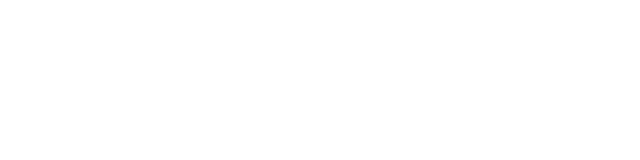
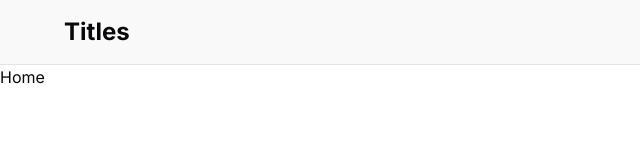
Before and after one commit to alepeltier/frontend-developer-tech-test, a Next.js app: page / in a window 1280 px wide. Shown: the top 160 px of the page, without its empty margins (0-640 px from the left). Built offline with nearby package versions, Linux system fonts and the light colour scheme.

Commit message:
feat: basic layout

```diff
--- /dev/null
+++ b/src/app/_components/footer/Footer.tsx
@@ -0,0 +1,11 @@
+import WidthContainer from "@/components/layout/width-container/WidthContainer";
+
+export default function Footer() {
+  return (
+    <div className="h-fit py-6 px-4 bg-secondary/50 border-t">
+      <WidthContainer>
+        <></>
+      </WidthContainer>
+    </div>
+  );
+}
--- /dev/null
+++ b/src/app/_components/header/Header.tsx
@@ -0,0 +1,14 @@
+import WidthContainer from "@/components/layout/width-container/WidthContainer";
+import Link from "next/link";
+
+export default function Header() {
+  return (
+    <div className="border-b px-4 bg-secondary/50">
+      <WidthContainer className="flex items-center py-4">
+        <Link href="/" className="text-2xl font-bold text-orange">
+          Titles
+        </Link>
+      </WidthContainer>
+    </div>
+  );
+}
--- /dev/null
+++ b/src/app/_components/layout-default/LayoutDefault.tsx
@@ -0,0 +1,16 @@
+import Footer from "../footer/Footer";
+import Header from "../header/Header";
+
+export default function LayoutDefault({
+  children,
+}: Readonly<{
+  children: React.ReactNode;
+}>) {
+  return (
+    <div className="flex flex-col min-h-screen">
+      <Header />
+      <main className="flex-1">{children}</main>
+      <Footer />
+    </div>
+  );
+}
--- a/src/app/layout.tsx
+++ b/src/app/layout.tsx
@@ -1,13 +1,14 @@
 import type { Metadata } from "next";
 import { Inter } from "next/font/google";
 import "./globals.css";
+import LayoutDefault from "./_components/layout-default/LayoutDefault";
 
 const inter = Inter({ subsets: ["latin"] });
 
-export const metadata: Metadata = {
-  title: "Create Next App",
-  description: "Generated by create next app",
-};
+// export const metadata: Metadata = {
+//   title: "Create Next App",
+//   description: "Generated by create next app",
+// };
 
 export default function RootLayout({
   children,
@@ -16,7 +17,9 @@ export default function RootLayout({
 }>) {
   return (
     <html lang="en">
-      <body className={inter.className}>{children}</body>
+      <body className={inter.className}>
+        <LayoutDefault>{children}</LayoutDefault>
+      </body>
     </html>
   );
 }
--- a/src/app/page.tsx
+++ b/src/app/page.tsx
@@ -2,6 +2,8 @@ import Image from "next/image";
 
 export default function Home() {
   return (
-    <main className="flex min-h-screen flex-col items-center justify-between p-24"></main>
+    <main className="">
+      <p>Home</p>
+    </main>
   );
 }
--- /dev/null
+++ b/src/components/layout/width-container/WidthContainer.tsx
@@ -0,0 +1,18 @@
+import { cn } from "@/lib/utils";
+
+export interface WidthContainerProps
+  extends React.HTMLAttributes<HTMLDivElement> {
+  children: React.ReactNode;
+}
+
+export default function WidthContainer({
+  children,
+  className,
+  ...props
+}: WidthContainerProps) {
+  return (
+    <div className={cn("max-w-6xl mx-auto", className)} {...props}>
+      {children}
+    </div>
+  );
+}
```
